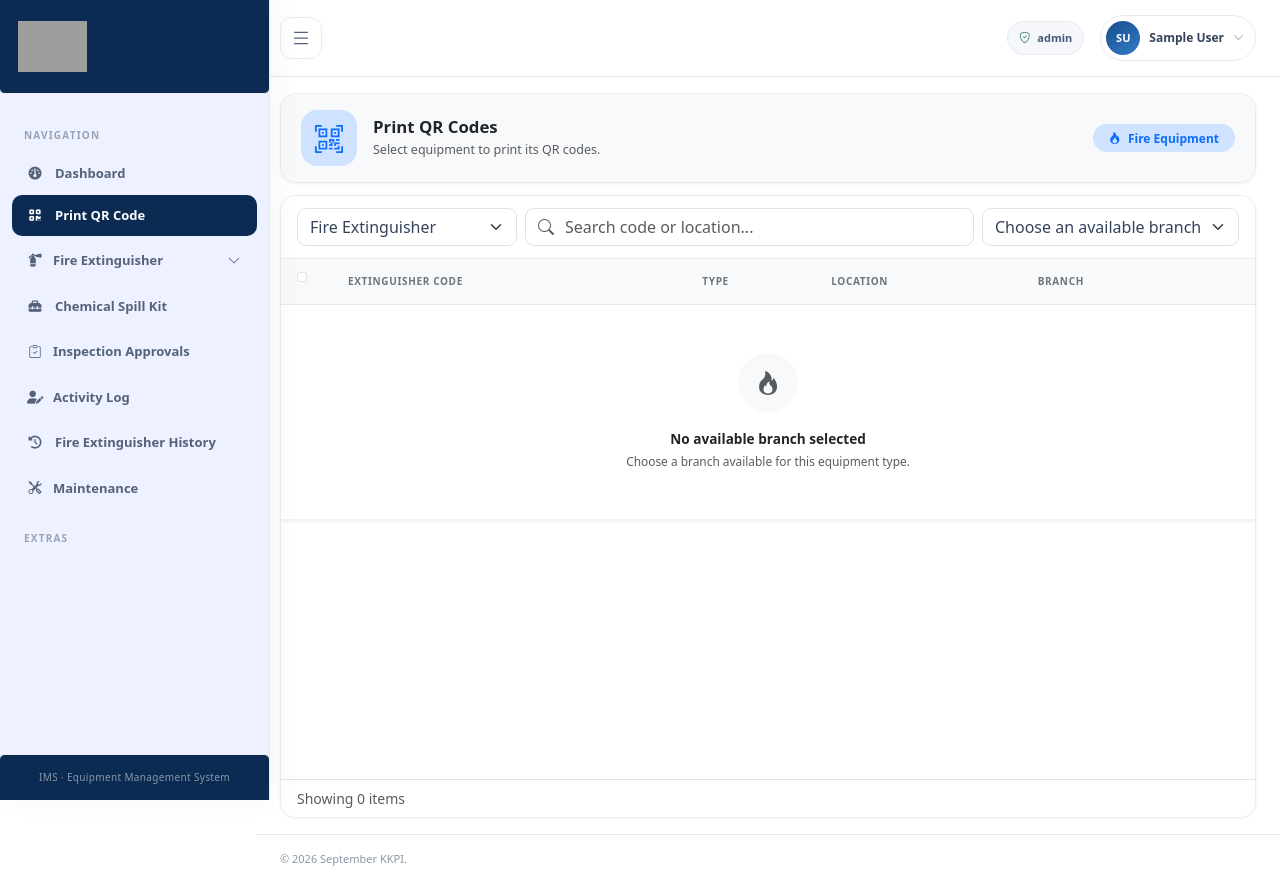
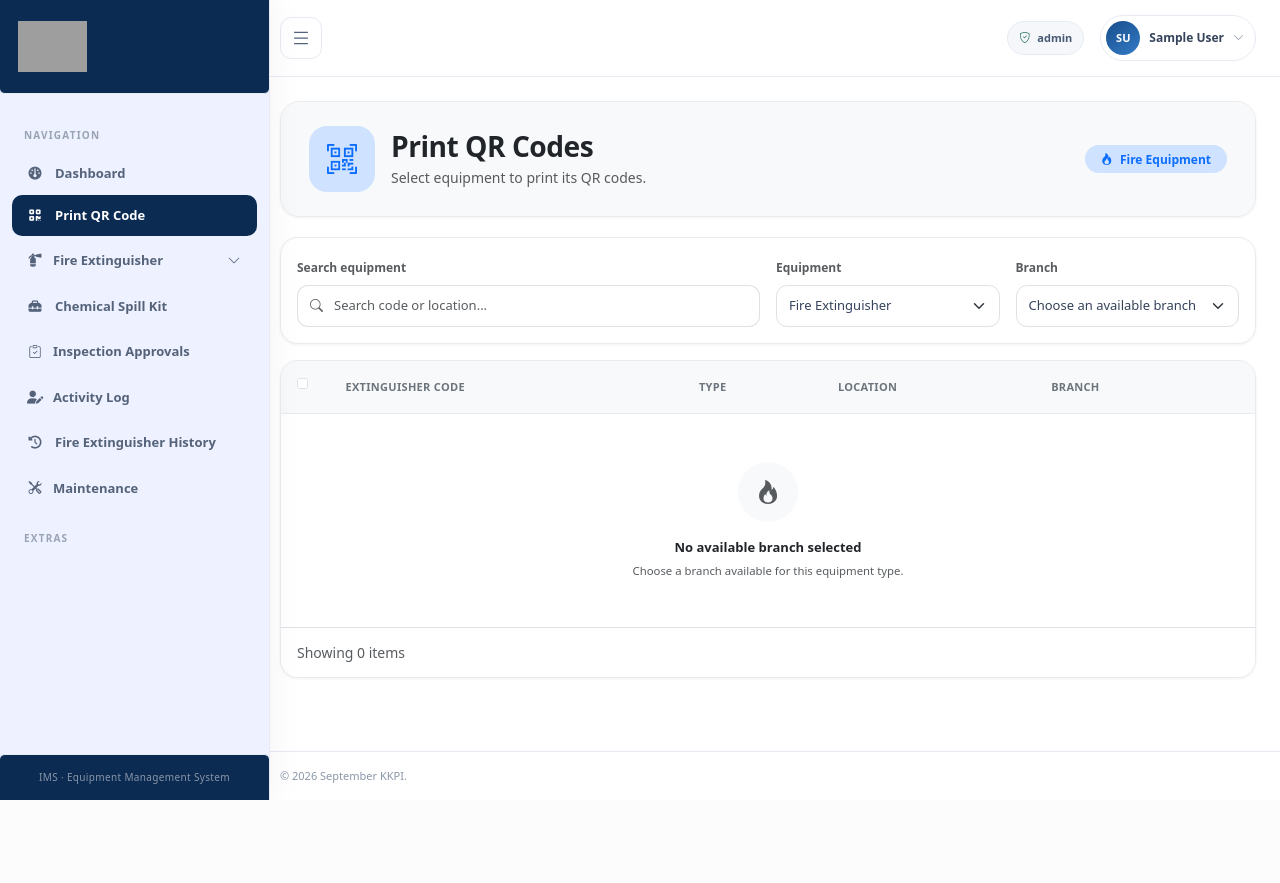
Before and after one commit to Jaja-D3v/fire-equipment-under-development, a PHP site: page /EMS_Home/QR-generator.php in a window 1280 px wide. After the commit the page ends 800 px from the top, so only its background shows below. Run offline with PHP 8.4, Linux system fonts and the light colour scheme; the visitor is signed in with stand-in values (Sample User, id 1); data that the repository does not hold is empty; some libraries are stand-ins or nearby versions; grey boxes are pictures that could not be loaded.

Commit message:
revised the the design  of Print QR code module

```diff
--- a/QR-generator.php
+++ b/QR-generator.php
@@ -9,7 +9,13 @@ $equipmentRegistry = getQREquipmentRegistry();
 
 <!DOCTYPE html>
 <html lang="en">
-<?php include 'partials/header.php'; ?>
+<?php
+// Keep the reference page and shared QR styles untouched; append page-only presentation.
+ob_start();
+include 'partials/header.php';
+$qrPageHead = ob_get_clean();
+echo str_replace('</head>', '<link rel="stylesheet" href="css/qr-generator.css?v=' . hash_file('sha256', __DIR__ . '/css/qr-generator.css') . '"></head>', $qrPageHead);
+?>
 
 <body>
 
@@ -18,20 +24,20 @@ $equipmentRegistry = getQREquipmentRegistry();
     <?php include 'partials/header-nav.php'; ?>
 
     <div class="main-content flex-grow-1">
-      <main class="container-fluid px-3 px-md-4 py-3 qr-page">
+      <main class="container-fluid px-3 px-md-4 py-3 py-lg-4 qr-page qr-generator-page">
 
         <!-- PAGE HEADER -->
-        <div class="card border-0 shadow-sm rounded-4 mb-3 overflow-hidden qr-header">
+        <div class="card mb-3 overflow-hidden qr-header">
           <div class="card-body p-3 p-md-4 bg-light">
             <div class="d-flex flex-column flex-md-row align-items-md-center justify-content-between gap-3">
               <div class="d-flex align-items-center gap-3">
-                <div class="bg-primary-subtle text-primary rounded-4 d-flex align-items-center justify-content-center flex-shrink-0" style="width:56px;height:56px;">
-                  <i class="bi bi-qr-code-scan fs-3"></i>
+                <div class="qr-hero-icon bg-primary-subtle text-primary d-flex align-items-center justify-content-center flex-shrink-0">
+                  <i class="bi bi-qr-code-scan" aria-hidden="true"></i>
                 </div>
                 <div>
-                  <h4 class="fw-bold mb-1 text-dark">
+                  <h1 class="mb-1 text-dark">
                     Print QR Codes
-                  </h4>
+                  </h1>
                   <p class="text-body-secondary mb-0 small">
                     Select equipment to print its QR codes.
                   </p>
@@ -47,23 +53,22 @@ $equipmentRegistry = getQREquipmentRegistry();
           </div>
         </div>
 
-        <!-- MAIN CARD -->
-        <div class="card border-0 shadow-sm rounded-4 overflow-hidden qr-main-card">
-
-          <!-- TOOLBAR -->
-          <div class="card-body border-bottom bg-white p-3 qr-toolbar">
-            <div class="row align-items-center g-2">
+        <!-- Separate filter and table panels follow the inspection page structure. -->
+        <section class="card bg-white mb-3 qr-filter-panel qr-toolbar" aria-label="QR code filters">
+            <div class="row align-items-end g-3">
 
               <!-- SEARCH -->
-              <div class="col-12 col-md-auto">
-                <select class="form-select" id="equipmentFilter" style="min-width:220px;">
+              <div class="col-6 col-lg-3">
+                <label class="form-label fw-semibold text-body-secondary mb-2" for="equipmentFilter">Equipment</label>
+                <select class="form-select" id="equipmentFilter">
                   <?php foreach ($equipmentRegistry as $equipmentId => $definition): ?>
                     <option value="<?= htmlspecialchars($equipmentId) ?>" <?= $equipment === $equipmentId ? 'selected' : '' ?>><?= htmlspecialchars($definition['label']) ?></option>
                   <?php endforeach; ?>
                 </select>
               </div>
 
-              <div class="col-12 col-lg">
+              <div class="col-12 col-lg-6 order-last order-lg-first">
+                <label class="form-label fw-semibold text-body-secondary mb-2" for="qrSearch">Search equipment</label>
                 <div class="input-group">
                   <span class="input-group-text bg-white border-end-0">
                     <i class="bi bi-search text-body-secondary"></i>
@@ -74,8 +79,9 @@ $equipmentRegistry = getQREquipmentRegistry();
 
               <!-- BRANCH FILTER - ADMIN ONLY -->
               <?php if (strtolower(trim($_SESSION['Role'] ?? '')) === 'admin'): ?>
-                <div class="col-12 col-md-auto">
-                  <select class="form-select" id="branchFilter" style="min-width:190px;">
+                <div class="col-6 col-lg-3">
+                  <label class="form-label fw-semibold text-body-secondary mb-2" for="branchFilter">Branch</label>
+                  <select class="form-select" id="branchFilter">
                     <option value="all" <?= $selectedBranch === 'all' ? 'selected' : '' ?>>
                       All Branches
                     </option>
@@ -108,14 +114,15 @@ $equipmentRegistry = getQREquipmentRegistry();
                 });
               </script>
             </div>
-          </div>
+        </section>
 
-          <!-- TABLE -->
-          <div class="table-responsive qr-table-wrapper" style="min-height: 520px;">
+        <!-- TABLE -->
+        <div class="card overflow-hidden qr-main-card">
+          <div class="table-responsive qr-table-wrapper">
             <table class="table table-hover align-middle mb-0 qr-table">
               <thead class="table-light">
                 <tr>
-                  <th width="55" class="ps-3">
+                  <th width="44" class="ps-3">
                     <div class="form-check mb-0">
                       <input class="form-check-input" type="checkbox" id="selectAll" onchange="toggleSelectAll(this)">
                     </div>
@@ -132,10 +139,10 @@ $equipmentRegistry = getQREquipmentRegistry();
                   <th class="text-uppercase small text-body-secondary">
                     Branch
                   </th>
-                  <th width="50"></th>
+                  <th width="16"></th>
                 </tr>
               </thead>
-              <tbody class="shadow-sm">
+              <tbody>
                 <?php if (!empty($records)): ?>
                   <?php foreach ($records as $row): ?>
                     <tr>
@@ -148,7 +155,7 @@ $equipmentRegistry = getQREquipmentRegistry();
                       <!-- CODE -->
                       <td>
                         <div class="d-flex align-items-center gap-2">
-                          <div class="bg-primary-subtle text-primary rounded-3 d-flex align-items-center justify-content-center" style="width:38px;height:38px;">
+                          <div class="qr-record-icon bg-primary-subtle text-primary rounded-3 d-flex align-items-center justify-content-center flex-shrink-0">
                             <i class="bi <?= htmlspecialchars($equipmentDefinition['icon']) ?>"></i>
                           </div>
                           <span class="fw-semibold">
@@ -159,7 +166,7 @@ $equipmentRegistry = getQREquipmentRegistry();
 
                       <!-- TYPE -->
                       <td>
-                        <span class="badge bg-primary-subtle text-primary rounded-pill px-3 py-2">
+                        <span class="type-badge badge bg-primary-subtle text-primary rounded-pill px-3 py-2">
                           <?= htmlspecialchars($row['equipment_type']) ?>
                         </span>
                       </td>
@@ -208,7 +215,7 @@ $equipmentRegistry = getQREquipmentRegistry();
 
           <!-- SELECTION FOOTER -->
 
-          <div id="selectionFooter" class="bg-primary-subtle border-top p-3 d-none">
+          <div id="selectionFooter" class="qr-selection-footer bg-primary-subtle border-top p-3 d-none">
             <div class="d-flex flex-column flex-md-row justify-content-between align-items-center gap-3">
               <div class="text-primary fw-semibold">
                 <i class="bi bi-check-circle-fill me-1"></i>
@@ -216,11 +223,11 @@ $equipmentRegistry = getQREquipmentRegistry();
                 item(s) selected
               </div>
               <div class="d-flex flex-wrap gap-2">
-                <button type="button" class="btn btn-light border rounded-3 px-3" onclick="clearSelection()">
+                <button type="button" class="btn btn-light border px-3" onclick="clearSelection()">
                   <i class="bi bi-x-lg me-1"></i>
                   Clear
                 </button>
-                <button type="button" class="btn btn-primary rounded-3 px-3" onclick="printSelected()">
+                <button type="button" class="btn btn-primary px-3" onclick="printSelected()">
                   <i class="bi bi-printer me-1"></i>
                   Print Selected
                 </button>
@@ -239,9 +246,7 @@ $equipmentRegistry = getQREquipmentRegistry();
   <script src="vendors/@coreui/coreui/js/coreui.bundle.min.js"></script>
   <script src="vendors/simplebar/js/simplebar.min.js"></script>
   <script>
-    window.qrPrintBranch = <?= json_encode(
-                              $selectedBranch
-                            ) ?>;
+    window.qrPrintBranch = <?= json_encode( $selectedBranch ) ?>;
     window.qrEquipment = <?= json_encode($equipment) ?>;
     window.qrEquipmentLabel = <?= json_encode($equipmentDefinition['label']) ?>;
   </script>
--- /dev/null
+++ b/css/qr-generator.css
@@ -0,0 +1,174 @@
+/* QR Generator presentation only. Bootstrap supplies the responsive layout.
+   Keep the existing Bootstrap primary/subtle, neutral, and white color palette. */
+.qr-generator-page {
+  min-width: 0;
+}
+
+.qr-generator-page .qr-header {
+  margin-bottom: 1.25rem !important;
+  border-radius: 20px;
+}
+
+.qr-generator-page .qr-header .card-body {
+  padding: 1.5rem 1.75rem !important;
+}
+
+.qr-generator-page .qr-hero-icon {
+  width: 66px;
+  height: 66px;
+  border-radius: 18px;
+  font-size: 30px;
+}
+
+.qr-generator-page .qr-header h1 {
+  font-size: clamp(21px, 2.2vw, 32px);
+  font-weight: 750;
+  letter-spacing: -.5px;
+}
+
+.qr-generator-page .qr-header p {
+  font-size: 14px;
+  line-height: 1.5;
+}
+
+.qr-generator-page .qr-filter-panel,
+.qr-generator-page .qr-main-card {
+  min-width: 0;
+  border-radius: 18px;
+}
+
+.qr-generator-page .qr-filter-panel {
+  border: 1px solid #e9ecef;
+  box-shadow: 0 1px 3px rgba(0, 0, 0, .06);
+}
+
+.qr-generator-page .qr-toolbar {
+  padding: 1rem !important;
+}
+
+.qr-generator-page .form-label {
+  font-size: 12px;
+}
+
+.qr-generator-page .qr-toolbar .form-control,
+.qr-generator-page .qr-toolbar .form-select,
+.qr-generator-page .qr-toolbar .input-group-text {
+  min-height: 42px;
+  min-width: 0;
+  font-size: 13px;
+}
+
+.qr-generator-page .qr-toolbar .form-select {
+  border-radius: 11px;
+}
+
+.qr-generator-page .qr-toolbar .input-group-text {
+  border-radius: 11px 0 0 11px;
+}
+
+.qr-generator-page .qr-toolbar .input-group .form-control {
+  border-radius: 0 11px 11px 0;
+}
+
+/* Preserve the six-cell DOM: QR search reads the location at row.cells[3]. */
+.qr-generator-page .qr-table-wrapper {
+  min-height: 0;
+  max-width: 100%;
+  -webkit-overflow-scrolling: touch;
+}
+
+.qr-generator-page .qr-table {
+  width: 100%;
+  min-width: 640px;
+}
+
+.qr-generator-page .qr-table thead th {
+  padding: 14px 16px;
+  font-size: 11px;
+  font-weight: 700;
+  letter-spacing: .3px;
+}
+
+.qr-generator-page .qr-table tbody td {
+  padding: 14px 16px;
+  font-size: 13px;
+}
+
+.qr-generator-page .qr-record-icon {
+  width: 36px;
+  height: 36px;
+  font-size: 17px;
+}
+
+.qr-generator-page .qr-table td:nth-child(4),
+.qr-generator-page .qr-table td:nth-child(5) {
+  overflow-wrap: break-word;
+  word-break: break-word;
+}
+
+/* Style the existing JavaScript-generated pagination without changing its behavior. */
+.qr-generator-page #qrPagination {
+  padding: 14px 16px;
+}
+
+.qr-generator-page #qrPagination .pagination {
+  gap: 5px;
+}
+
+.qr-generator-page #qrPagination .page-link {
+  min-width: 34px;
+  min-height: 34px;
+  border-radius: 9px;
+  display: inline-flex;
+  align-items: center;
+  justify-content: center;
+}
+
+.qr-generator-page .qr-selection-footer .btn {
+  min-height: 40px;
+  border-radius: 11px;
+}
+
+@media (max-width: 767.98px) {
+  .qr-generator-page .qr-header .card-body {
+    padding: 1rem !important;
+  }
+
+  .qr-generator-page .qr-hero-icon {
+    width: 48px;
+    height: 48px;
+    border-radius: 13px;
+    font-size: 23px;
+  }
+
+  .qr-generator-page .qr-header h1 {
+    font-size: 20px;
+    letter-spacing: -.3px;
+  }
+
+  .qr-generator-page .qr-header p {
+    font-size: 12px;
+  }
+
+  .qr-generator-page .qr-toolbar {
+    padding: .75rem !important;
+  }
+
+  .qr-generator-page .qr-toolbar .form-select,
+  .qr-generator-page .qr-toolbar .form-control {
+    font-size: 12px;
+  }
+
+  .qr-generator-page .qr-table thead th,
+  .qr-generator-page .qr-table tbody td {
+    padding: 12px;
+  }
+
+  .qr-generator-page #selectionFooter > div {
+    align-items: stretch !important;
+  }
+
+  .qr-generator-page #selectionFooter .btn {
+    flex: 1 1 auto;
+  }
+}
```
Also changed, not shown: partials/required-stock-management.php (+17 -6 lines).
